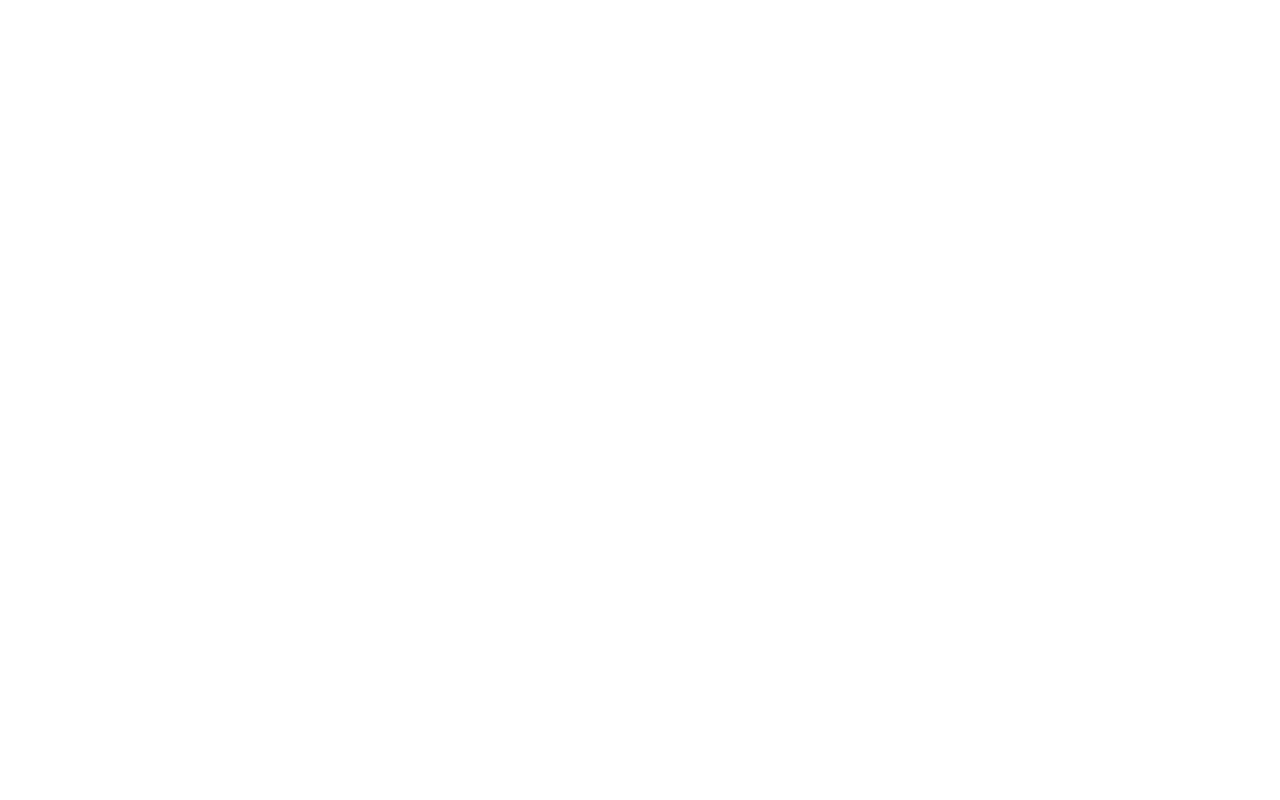
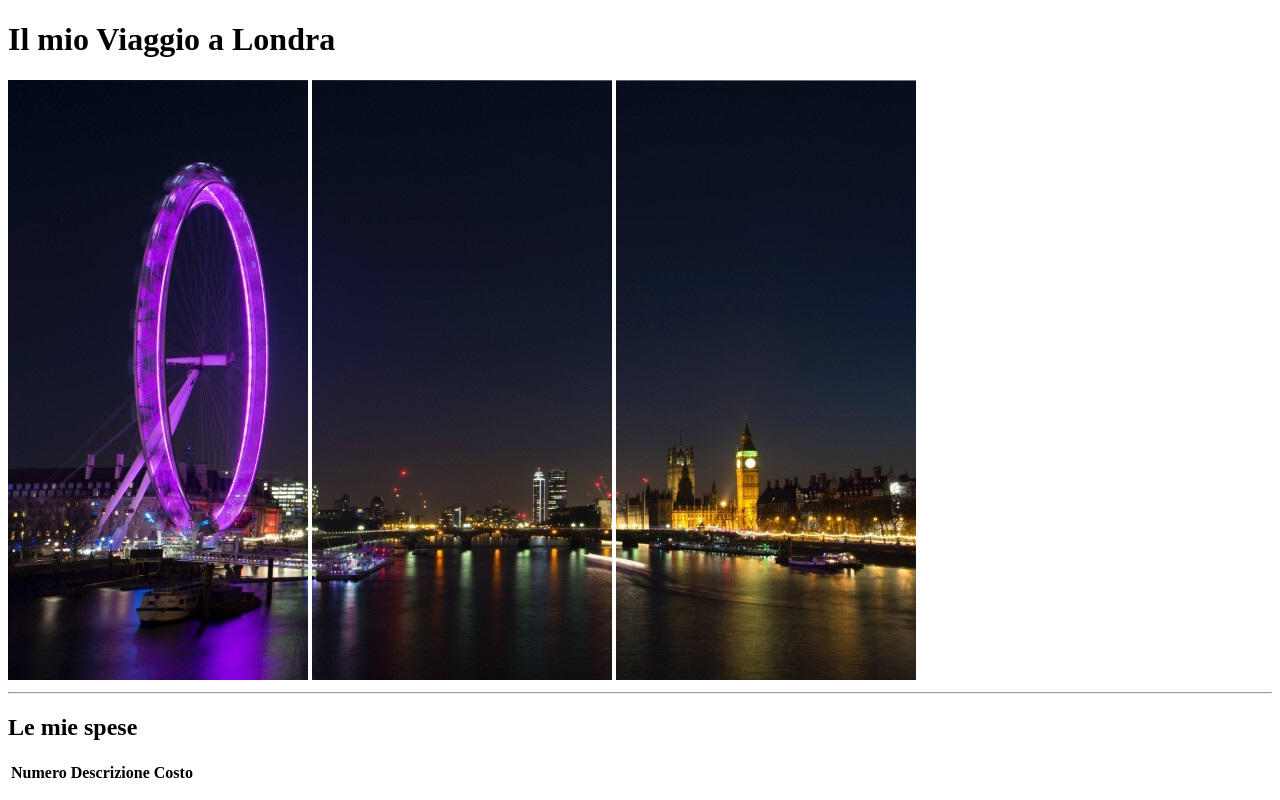
Before and after one commit to Pietro907/html-london-trip, a plain HTML site: page index.html in a window 1280 px wide. Drawn offline with Linux system fonts and the light colour scheme.

Commit message:
add page
added img to london and begining the table of the costs

```diff
--- a/index.html
+++ b/index.html
@@ -7,5 +7,30 @@
 </head>
 <body>
 
+    <h1>Il mio Viaggio a Londra</h1>
+
+    <!-- title -->
+
+    <div class="image">
+
+        <img src="img/pexels-bill-emrich-230794-0.jpg">
+        <img src="img/pexels-bill-emrich-230794-1.jpg">
+        <img src="img/pexels-bill-emrich-230794-2.jpg">
+
+    </div>
+    <!-- immagini london -->
+    <hr>
+
+    <h2>Le mie spese</h2>
+
+    <table>
+        <thead>
+
+            <th>Numero</th>
+            <th>Descrizione</th>
+            <th>Costo</th>
+
+        </thead>
+    </table>
 </body>
 </html>
```
